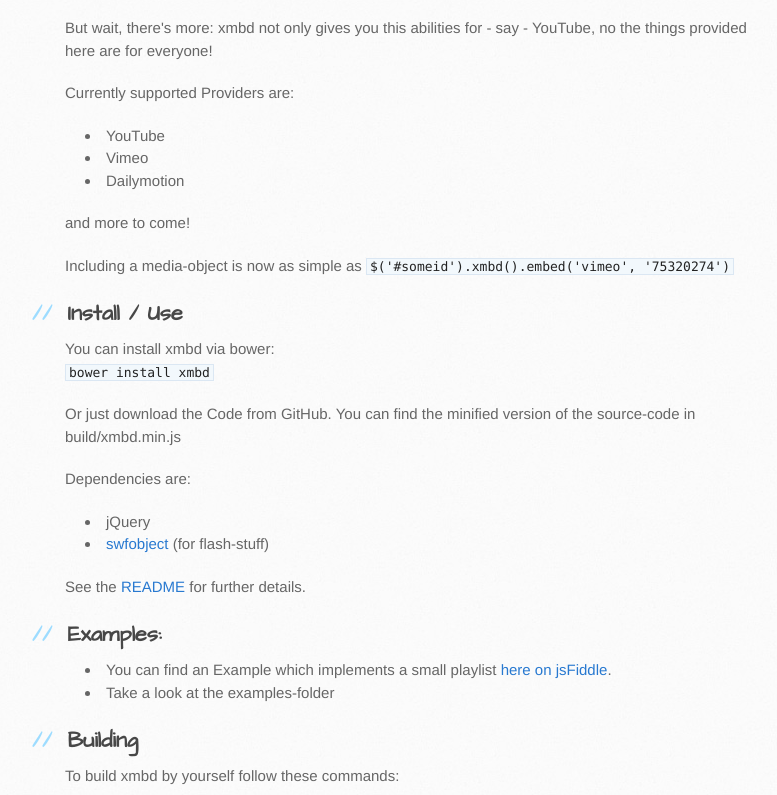
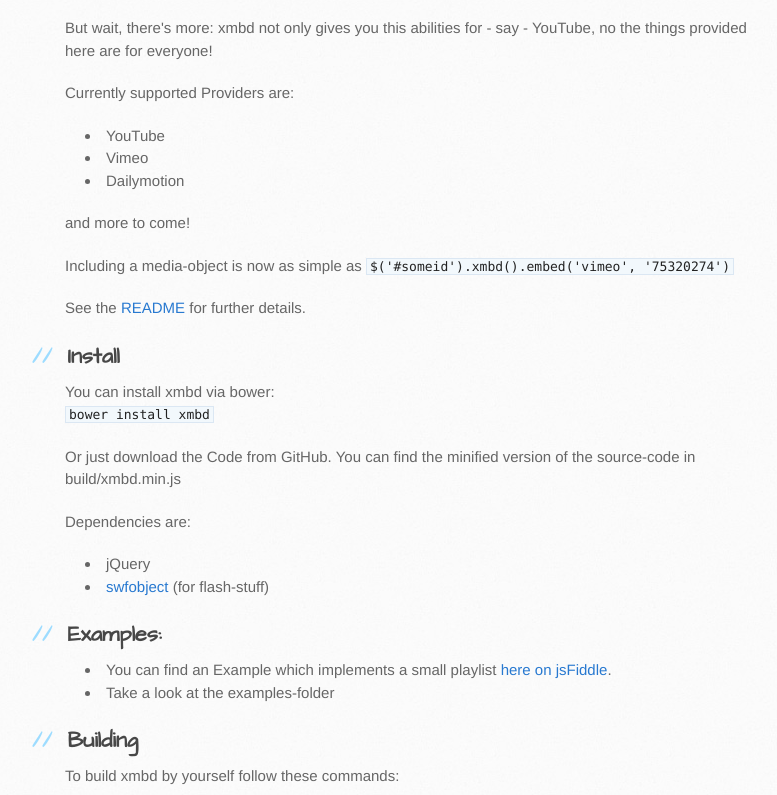
Before and after one commit to screeny05/xmbd, a website: page index.html in a window 1280 px wide. Shown: the part 595-1390 px from the top of the page, without its empty margins (105-882 px from the left). Drawn offline with Linux system fonts and the light colour scheme.

Commit message:
Update index.html

```diff
--- a/index.html
+++ b/index.html
@@ -45,9 +45,11 @@
 </ul><p>and more to come!</p>
 
 <p>Including a media-object is now as simple as <code>$('#someid').xmbd().embed('vimeo', '75320274')</code></p>
+<p>See the <strong><a href="https://github.com/screeny05/xmbd/blob/master/README.md">README</a></strong> for further details.</p>
+
 
 <h2>
-<a name="installuse" class="anchor" href="#installuse"><span class="octicon octicon-link"></span></a>Install / Use</h2>
+<a name="install" class="anchor" href="#install"><span class="octicon octicon-link"></span></a>Install</h2>
 <p>You can install xmbd via bower:<br><code>bower install xmbd</code></p>
 <p>Or just download the Code from GitHub. You can find the minified version of the source-code in build/xmbd.min.js</p>
 <p>Dependencies are:</p>
@@ -56,7 +58,7 @@
 <li>jQuery</li>
 <li>
 <a href="https://code.google.com/p/swfobject/">swfobject</a> (for flash-stuff)</li>
-</ul><p>See the <strong><a href="https://github.com/screeny05/xmbd/blob/master/README.md">README</a></strong> for further details.</p>
+</ul>
 
 <h2>
 <a name="examples" class="anchor" href="#examples"><span class="octicon octicon-link"></span></a>Examples:</h2>
```
